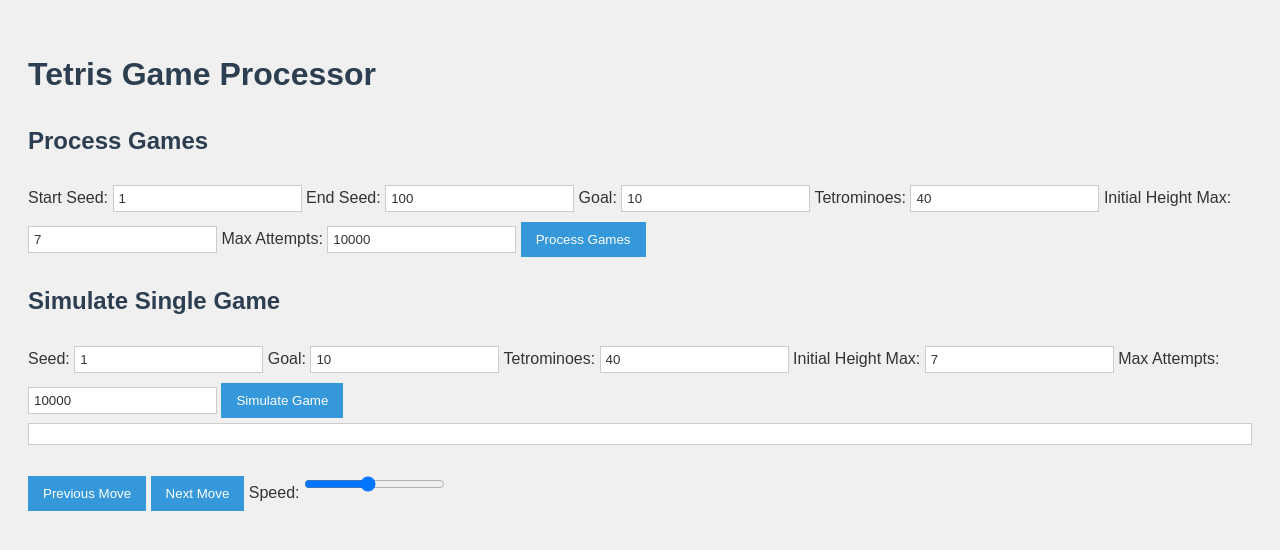
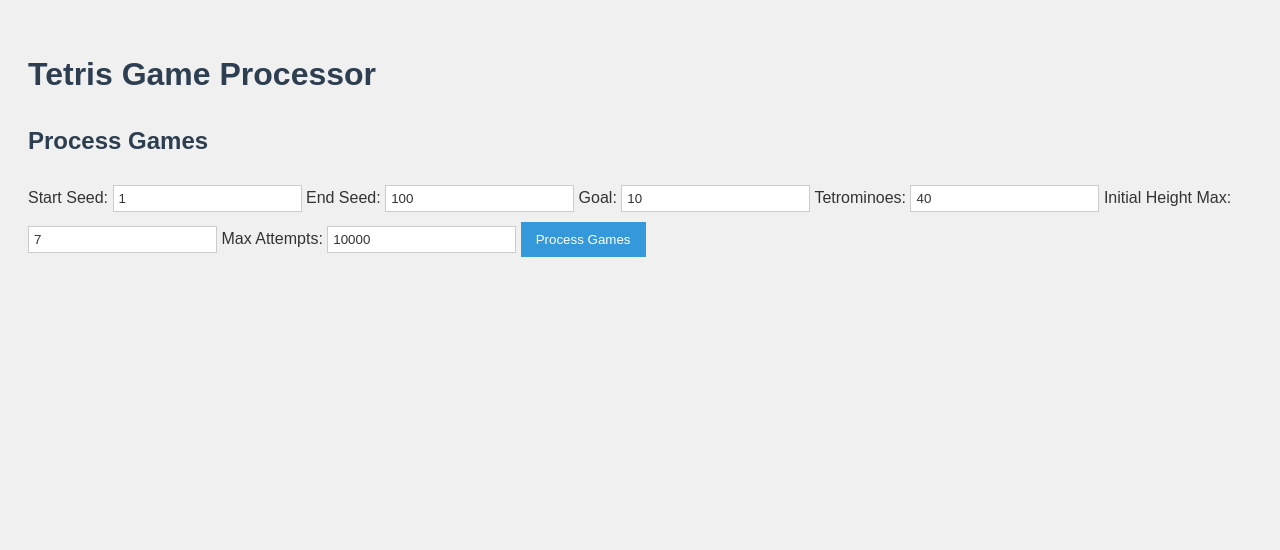
Before and after one commit to sami-29/tetris-algo, a Flask app: page / in a window 1280 px wide. Shown: the top 550 px of the page. Run offline with Flask 3, Linux system fonts and the light colour scheme; some libraries are stand-ins or nearby versions.

Commit message:
fix: Remove simulation feature and simplify the code

```diff
--- a/main.py
+++ b/main.py
@@ -95,26 +95,6 @@ def process_games():
         download_name='winnable_games.csv'
     )
 
-@app.route('/simulate', methods=['POST'])
-def simulate_game():
-    seed = int(request.form['seed'])
-    goal = int(request.form['goal'])
-    tetrominoes = int(request.form['tetrominoes'])
-    initial_height_max = int(request.form['initial_height_max'])
-    max_attempts = int(request.form['max_attempts'])
-
-    game = generate_game((seed, goal, tetrominoes, initial_height_max))
-    solver = TetrisSolver(game.board, game.sequence, game.goal, max_attempts=max_attempts)
-    result, moves, failed_attempts = solver.solve()
-
-    if result:
-        game_states = [game.visualize_board()]
-        for move in moves:
-            game.place_tetromino(move[0], move[1], move[2])
-            game_states.append(game.visualize_board())
-        return "\n\n".join(game_states)
-    else:
-        return "Game is not winnable"
 
 if __name__ == "__main__":
     app.run(debug=True)
--- a/templates/index.html
+++ b/templates/index.html
@@ -71,77 +71,6 @@
 
     <div id="result"></div>
 
-    <h2>Simulate Single Game</h2>
-    <form hx-post="/simulate" hx-target="#simulation-result">
-        <label>Seed: <input name="seed" type="number" value="1"></label>
-        <label>Goal: <input name="goal" type="number" value="10"></label>
-        <label>Tetrominoes: <input name="tetrominoes" type="number" value="40"></label>
-        <label>Initial Height Max: <input name="initial_height_max" type="number" value="7"></label>
-        <label>Max Attempts: <input name="max_attempts" type="number" value="10000"></label>
-        <button type="submit">Simulate Game</button>
-    </form>
-
-    <div id="simulation-result"></div>
-    <div id="game-board"></div>
-    <div class="controls">
-        <button id="prev-move" disabled>Previous Move</button>
-        <button id="next-move" disabled>Next Move</button>
-        <label>Speed: <input type="range" id="speed" min="1" max="10" value="5"></label>
-    </div>
-
-    <script>
-        let currentMove = 0;
-        let moves = [];
-        let intervalId = null;
-
-        document.getElementById('prev-move').addEventListener('click', () => {
-            if (currentMove > 0) {
-                currentMove--;
-                updateGameBoard();
-            }
-        });
-
-        document.getElementById('next-move').addEventListener('click', () => {
-            if (currentMove < moves.length - 1) {
-                currentMove++;
-                updateGameBoard();
-            }
-        });
-
-        document.getElementById('speed').addEventListener('input', (e) => {
-            if (intervalId) {
-                clearInterval(intervalId);
-                startSimulation();
-            }
-        });
-
-        function updateGameBoard() {
-            document.getElementById('game-board').innerText = moves[currentMove];
-            document.getElementById('prev-move').disabled = currentMove === 0;
-            document.getElementById('next-move').disabled = currentMove === moves.length - 1;
-        }
-
-        function startSimulation() {
-            const speed = 11 - document.getElementById('speed').value;
-            intervalId = setInterval(() => {
-                if (currentMove < moves.length - 1) {
-                    currentMove++;
-                    updateGameBoard();
-                } else {
-                    clearInterval(intervalId);
-                }
-            }, speed * 100);
-        }
-
-        document.body.addEventListener('htmx:afterOnLoad', function (event) {
-            if (event.detail.elt.id === 'simulation-result') {
-                moves = event.detail.elt.innerText.split('\n\n');
-                currentMove = 0;
-                updateGameBoard();
-                startSimulation();
-            }
-        });
-    </script>
 </body>
 
 </html>
```
Also changed, not shown: TetrisGameGenerator.py (+4 -9 lines).
